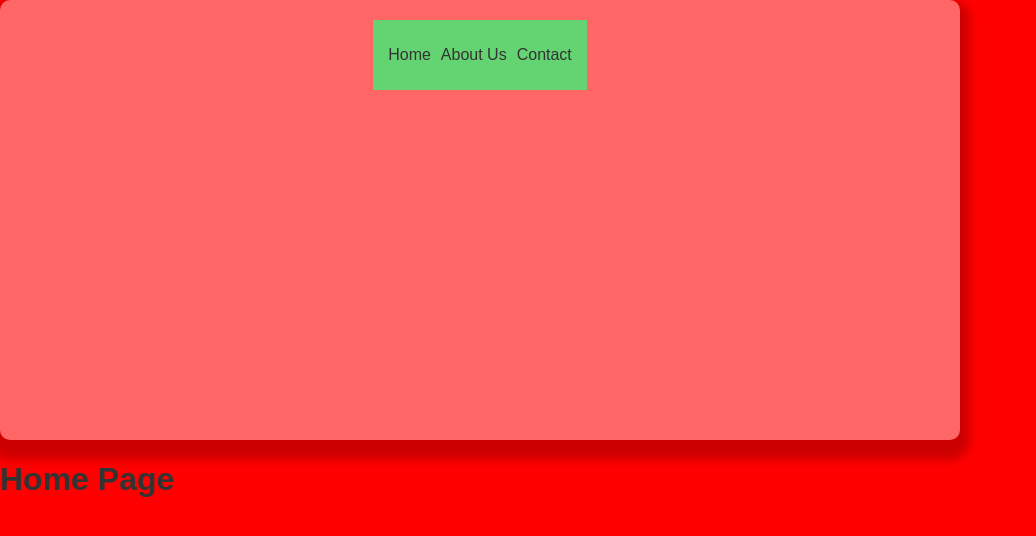
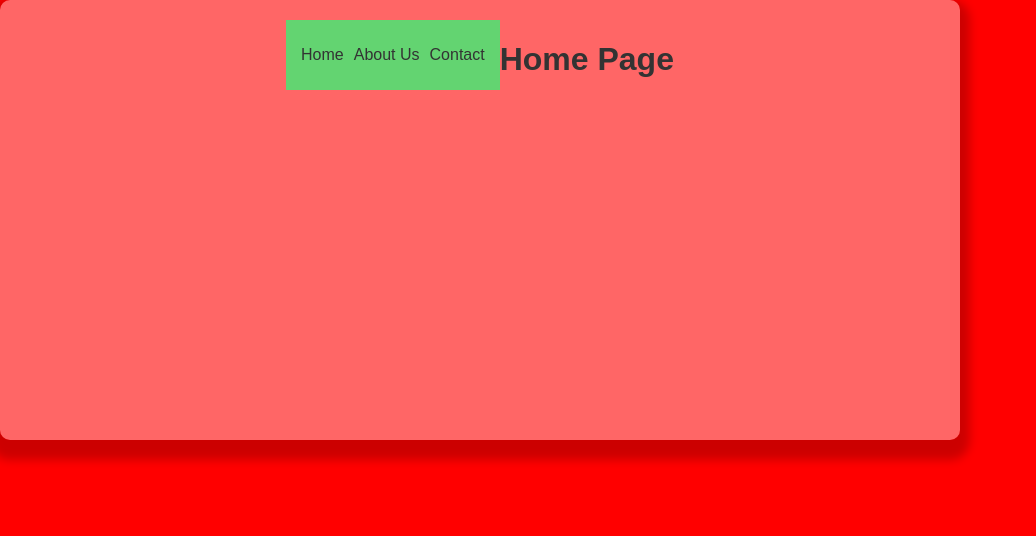
Before and after one commit to brettl1991/Portfolio-01, a Next.js app: page / in a window 1280 px wide. Shown: the top 536 px of the page, without its empty margins (0-1036 px from the left). Built offline with nearby package versions, Linux system fonts and the light colour scheme.

Commit message:
change layout

```diff
--- a/src/app/layout.tsx
+++ b/src/app/layout.tsx
@@ -9,16 +9,15 @@ export default function RootLayout({
 }: {
   children: React.ReactNode;
 }) {
-  console.log(children);
   return (
     <html>
       <body>
         <GlobalStyle />
         <Box>
           <Navbar />
+          {children}
+          <footer />
         </Box>
-        {children}
-        <footer />
       </body>
     </html>
   );
```
